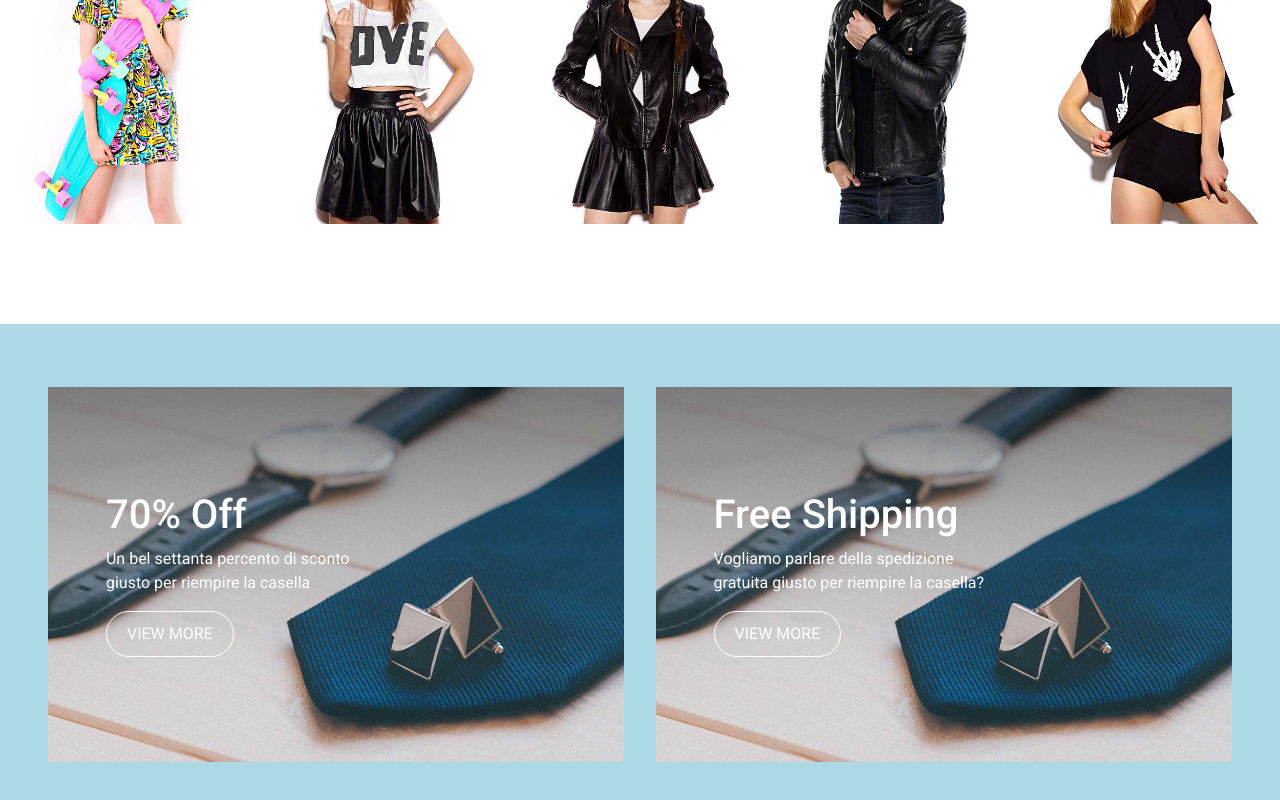
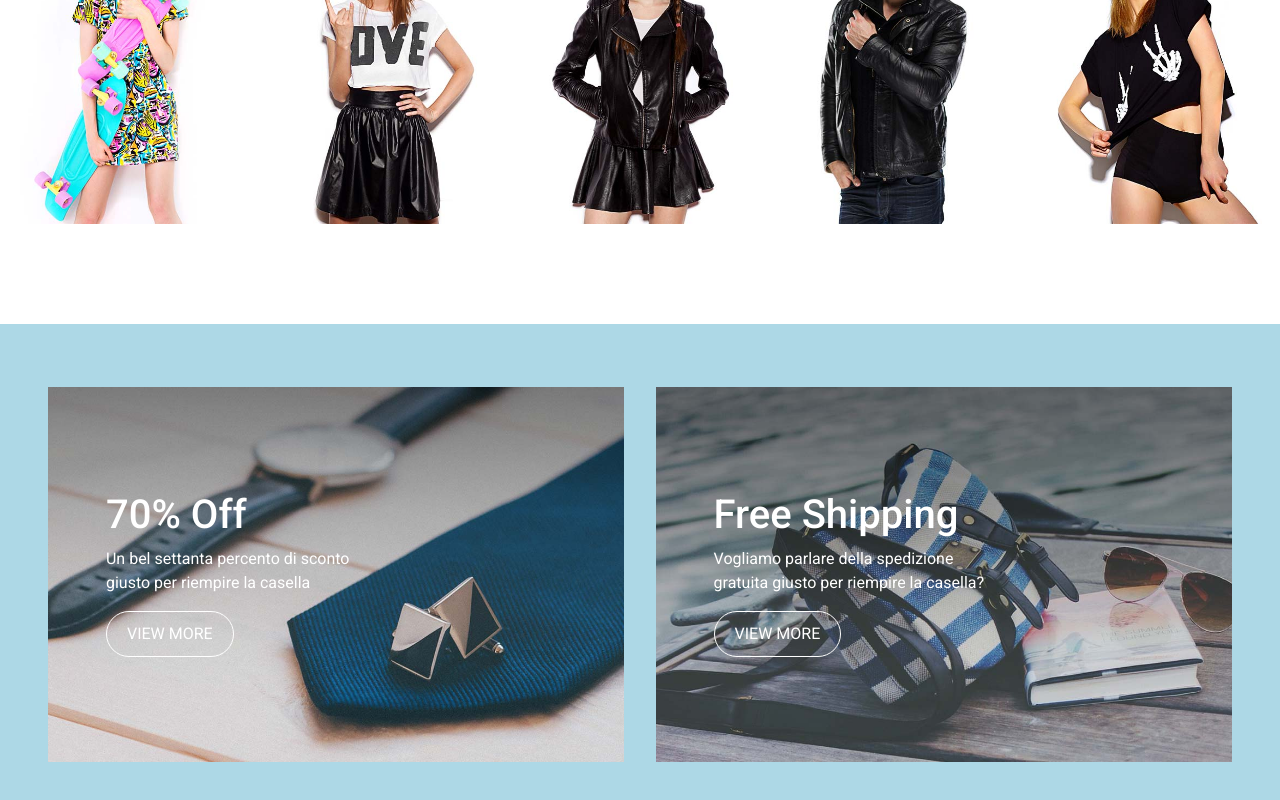
Before and after one commit to patrictobola/proj-html-vuejs, a Vue app: page / in a window 1280 px wide. Shown: the part 2360-3160 px from the top of the page. Built offline with nearby package versions, Linux system fonts and the light colour scheme.

Commit message:
fixed bg of offer cards

```diff
--- a/src/components/main/offers/OffersCard.vue
+++ b/src/components/main/offers/OffersCard.vue
@@ -3,13 +3,20 @@ export default {
     props: {
         offerTitle: String,
         description: String,
-    }
+        imagePath: String
+    },
+    methods: {
+        getImagePath(image) {
+            const url = new URL(`/src/assets/images/website_promos/${image}`, import.meta.url)
+            return url.href
+        }
+    },
 }
 
 </script>
 <template>
     <div class="offer-card px-3 h-75 ">
-        <img src="../../../assets/images/website_promos/promo_box_1_bg.jpg" alt="">
+        <img :src="getImagePath(imagePath)" :alt="offerTitle">
         <div class="text-wrapper w-50">
             <h1>{{ offerTitle }}</h1>
             <p>{{ description }}</p>
--- a/src/components/main/sections/SectionOffers.vue
+++ b/src/components/main/sections/SectionOffers.vue
@@ -16,8 +16,8 @@ export default {
 <template>
     <section>
         <div class="container h-100 d-flex justify-content-center align-items-center">
-            <OffersCard v-for="offer in store.websiteOffers" :offerTitle="offer.offerTitle"
-                :description="offer.description" />
+            <OffersCard v-for="offer in store.websiteOffers" :offerTitle="offer.offerTitle" :description="offer.description"
+                :imagePath="offer.imagePath" />
 
 
         </div>
--- a/src/data/store.js
+++ b/src/data/store.js
@@ -85,10 +85,12 @@ export const store = reactive({
     websiteOffers: {
         discount: {
             offerTitle: '70% Off',
+            imagePath: 'promo_box_1_bg.jpg',
             description: 'Un bel settanta percento di sconto giusto per riempire la casella'
         },
         shipping: {
             offerTitle: 'Free Shipping',
+            imagePath: 'promo_box_2_bg.jpg',
             description: 'Vogliamo parlare della spedizione gratuita giusto per riempire la casella?'
         }
     }
```
